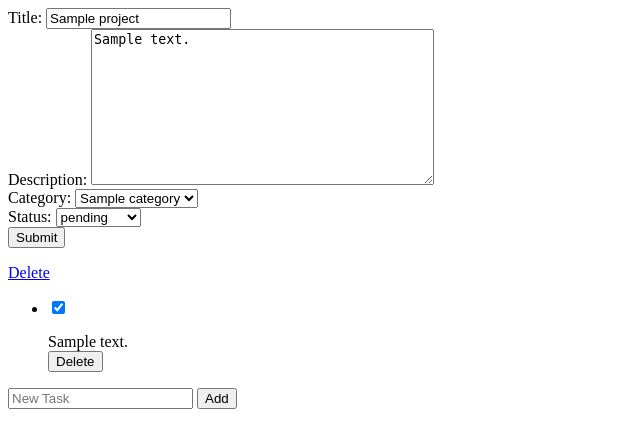
After one commit to yousefabass/django_pm, a Django app: page /projects/edit/1 in a window 1280 px wide. The commit adds this page. Shown: the top 448 px of the page, without its empty margins (0-640 px from the left). Run offline with Django 5.2, Linux system fonts and the light colour scheme; tables that the repository leaves empty hold one stand-in row (values such as "Sample post").

```diff
--- a/projects/forms.py
+++ b/projects/forms.py
@@ -10,3 +10,15 @@ class ProjectCreateForm(forms.ModelForm):
             "description" : forms.Textarea(),
             "category" : forms.Select()
         }
+
+
+class ProjectUpdateForm(forms.ModelForm):
+    class Meta:
+        model = models.Project
+        fields = ["title", "description", "category", "status"]
+        widgets = {
+            "title" : forms.TextInput(),
+            "description" : forms.Textarea(),
+            "category" : forms.Select(),
+            "status" : forms.Select(),
+        }
--- a/projects/models.py
+++ b/projects/models.py
@@ -33,7 +33,8 @@ class Project(models.Model):
 
 class Task(models.Model):
     description = models.TextField()
-    completed = models.BooleanField(default = False)
-    project = models.ForeignKey(Project, on_delete = models.CASCADE)
+    is_completed = models.BooleanField(default=False)
+    project = models.ForeignKey(Project, on_delete=models.CASCADE, default=1) # type: ignore
+
     def __str__(self):
         return self.description
--- a/projects/templates/projects/list.html
+++ b/projects/templates/projects/list.html
@@ -4,12 +4,10 @@
     {% trans "My Projects" %}
 </h3>
 <ul>
-    {% for Project in object_list %}
-        <li>{{Project.title}}</li>
+    {% for project in object_list %}
+        <li>{{ project.title }} <a href="{% url 'project_update' project.id %}">edit</a></li>
         {% empty %}
         <li>{% trans "There are no projects to show" %}</li>
-
-
     {% endfor %}
 </ul>
 {% endblock content %}
--- /dev/null
+++ b/projects/templates/projects/task.html
@@ -0,0 +1,28 @@
+{% load i18n %}
+<ul>
+    {% for task in object.task_set.all %}
+            <li>
+            <form method="post" action="{% url 'task_update' task.id %}">
+                {% csrf_token %}
+                <input
+                type="checkbox"
+                name="is_completed"
+                {% if task.is_completed %} checked {% endif %}
+                onchange="this.form.submit()"
+                />
+            </form>
+            {{task.description}}
+            <form method="post" action="{% url 'task_delete' task.id %}">
+                {% csrf_token %}
+                <button type="submit">Delete</button>
+            </form>
+
+        </li>
+    {% endfor %}
+</ul>
+<form method="post" action="{% url 'task_create' %}">
+    {% csrf_token %}
+    <input type="hidden" value="{{ object.id}}" name="project" />
+    <input type="text" name="description", placeholder="{% trans "New Task" %}">
+    <input type="submit" value="{% trans "Add" %}">
+</form>
--- /dev/null
+++ b/projects/templates/projects/update.html
@@ -0,0 +1,10 @@
+{% load i18n %}
+{% block content %}
+    <form method="get">
+        {% csrf_token %}
+        {{form}}
+        <input type="submit" name="Submit">
+    </form>
+    <a href="{% url 'project_delete' object.id %}">Delete</a>
+    {% include "projects/task.html" with project=object %}
+{% endblock content %}
--- a/projects/urls.py
+++ b/projects/urls.py
@@ -2,5 +2,12 @@ from django.urls import path, include
 from . import views
 urlpatterns = [
     path("", views.ProjectListView.as_view(), name= "project_list"),
-    path("projects/create", views.ProjectCreateView.as_view(), name= "project_Create"),
+    path("projects/create", views.ProjectCreateView.as_view(), name= "project_create"),
+    path('projects/edit/<int:pk>', views.ProjectUpdateView.as_view(), name='project_update'),
+    path('projects/delete/<int:pk>', views.ProjectDeleteView.as_view(), name='project_delete'),
+
+    path("tasks/create", views.TaskCreateView.as_view(), name= "task_create"),
+    path("tasks/edit/<int:pk>", views.TaskUpdateView.as_view(), name= "task_update"),
+    path("tasks/delete/<int:pk>", views.TaskDeleteView.as_view(), name= "task_delete"),
+
 ]
--- a/projects/views.py
+++ b/projects/views.py
@@ -1,6 +1,7 @@
+from urllib import request
 from django.shortcuts import render
-from django.urls import reverse_lazy
-from django.views.generic import ListView, CreateView
+from django.urls import reverse_lazy, reverse
+from django.views.generic import ListView, CreateView, UpdateView, DeleteView
 from . import models, forms
 from . import models
 # Create your views here.
@@ -14,3 +15,37 @@ class ProjectCreateView(CreateView):
     form_class = forms.ProjectCreateForm
     template_name = "projects/create.html"
     success_url = reverse_lazy("project_list")
+
+
+class ProjectUpdateView(UpdateView):
+    model = models.Project
+    form_class = forms.ProjectUpdateForm
+    template_name = "projects/update.html"
+    def get_success_url(self):
+        return reverse("project_update",args=[self.object.id])
+
+
+class ProjectDeleteView(DeleteView):
+    model = models.Project
+    template_name= "projects/delete.html"
+    success_url = reverse_lazy("project_list")
+
+class TaskCreateView(CreateView):
+    model = models.Task
+    fields = ["project", "description"]
+    http_method_names= ["post"]
+    def get_success_url(self):
+        return reverse("project_update",args=[self.object.project.id])
+
+
+class TaskUpdateView(UpdateView):
+    model = models.Task
+    fields = [ "is_completed"]
+    http_method_names= ["post"]
+    def get_success_url(self):
+        return reverse("project_update",args=[self.object.project.id])
+
+class TaskDeleteView(DeleteView):
+    model = models.Task
+    def get_success_url(self):
+        return reverse("project_update",args=[self.object.project.id])
```
Also changed, not shown: projects/templates/projects/delete.html (added, +12 -0 lines), projects/migrations/0003_rename_completed_task_is_completed_and_more.py (added).
